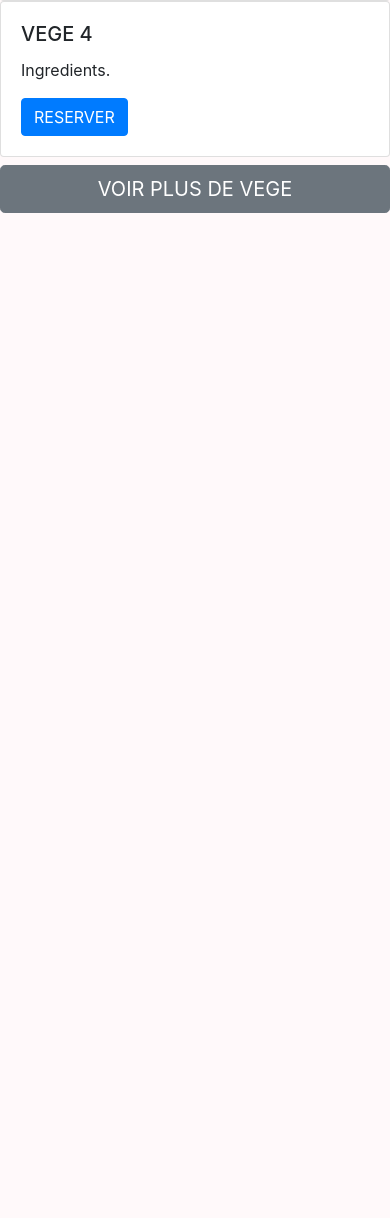
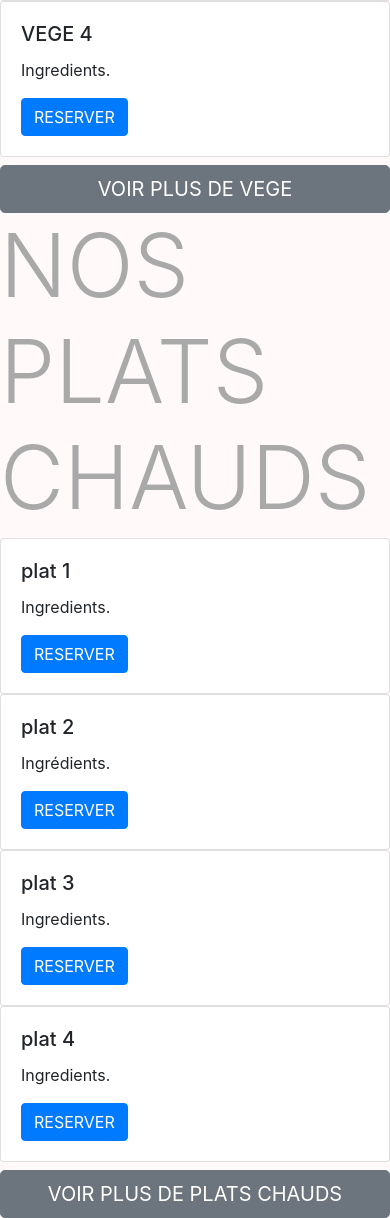
Before and after one commit to apogrll/ProjetWebFinal, a Flask app: page /accueil in a window 390 px wide; the page is wider, and only the part inside the window is pictured. Shown: the part 3545-4763 px from the top of that part. Before the commit the page ends 3758 px from the top of that part, so only its background shows below. Run offline with Flask 2, Linux system fonts and the light colour scheme; some libraries are stand-ins or nearby versions.

Commit message:
Update Accueil.html.jinja2

```diff
--- a/templates/Accueil.html.jinja2
+++ b/templates/Accueil.html.jinja2
@@ -197,4 +197,49 @@
         VEGE
     </button>
 
+    <h1 class="display-2" style="color: darkgrey" style="font-weight: bold"> NOS PLATS CHAUDS </h1>
+
+    <div class="row">
+        <div class="col-sm-3">
+            <div class="card">
+                <div class="card-body">
+                    <h5 class="card-title"> plat 1</h5>
+                    <p class="card-text">Ingredients.</p>
+                    <a href="{{ url_for("reservation") }}" class="btn btn-primary">RESERVER</a>
+                </div>
+            </div>
+        </div>
+        <div class="col-sm-3">
+            <div class="card">
+                <div class="card-body">
+                    <h5 class="card-title"> plat 2 </h5>
+                    <p class="card-text">Ingrédients.</p>
+                    <a href="{{ url_for("reservation") }}" class="btn btn-primary"> RESERVER </a>
+                </div>
+            </div>
+        </div>
+        <div class="col-sm-3">
+            <div class="card">
+                <div class="card-body">
+                    <h5 class="card-title"> plat 3</h5>
+                    <p class="card-text">Ingredients.</p>
+                    <a href="{{ url_for("reservation") }}" class="btn btn-primary">RESERVER</a>
+                </div>
+            </div>
+        </div>
+        <div class="col-sm-3">
+            <div class="card">
+                <div class="card-body">
+                    <h5 class="card-title"> plat 4</h5>
+                    <p class="card-text">Ingredients.</p>
+                    <a href="{{ url_for("reservation") }}" class="btn btn-primary">RESERVER</a>
+                </div>
+            </div>
+        </div>
+    </div>
+    <h1></h1>
+    <button type="button" class="btn btn-secondary btn-lg btn-block" href="{{ url_for("sandwichs") }}">VOIR PLUS DE
+        PLATS CHAUDS
+    </button>
+
 {% endblock %}
```
